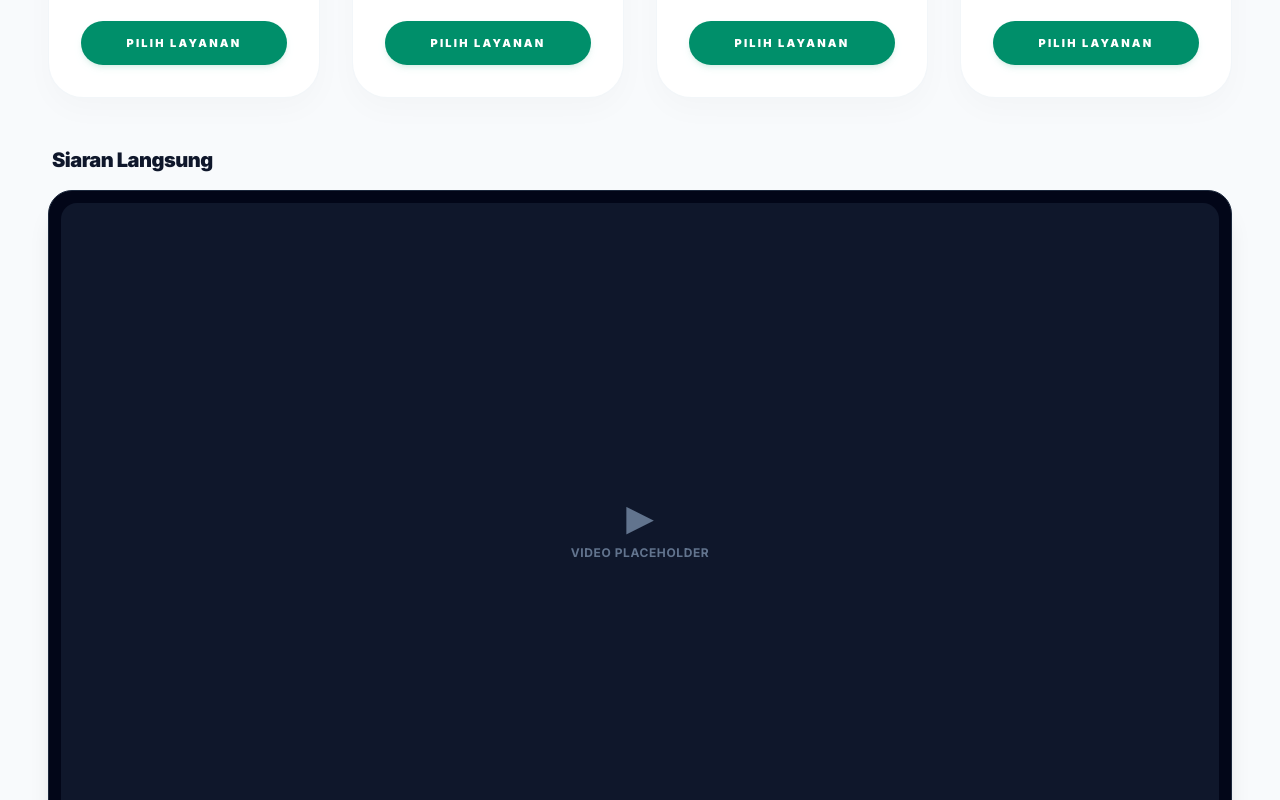
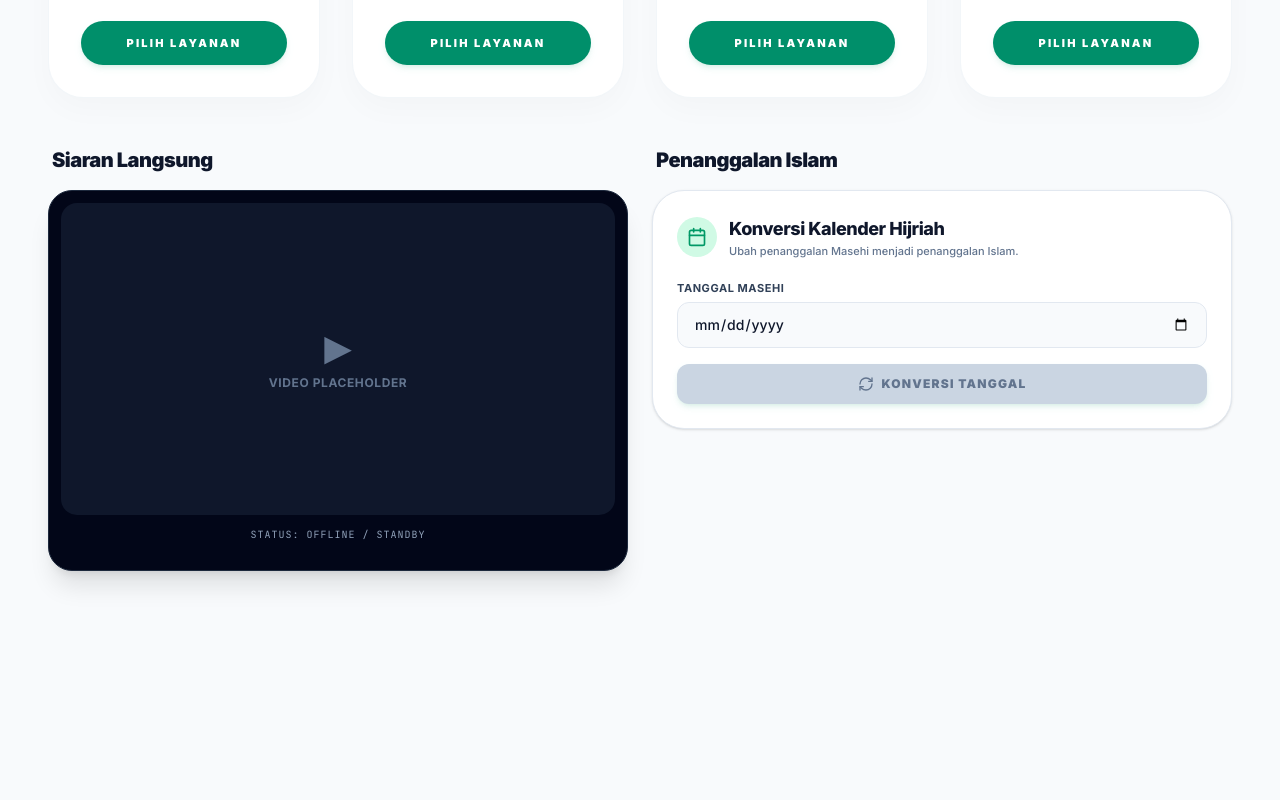
Before and after one commit to rakhmadirahman90/mesjidjamialabrar, a React (Vite) app: page / in a window 1280 px wide. Shown: the part 1520-2320 px from the top of the page. After the commit the page ends 2207 px from the top, so only its background shows below. Built offline with nearby package versions, Linux system fonts and the light colour scheme; no server answers; the database is empty; a web font is replaced by a local one.

Commit message:
feat: add Hijri date converter widget
Integrate a new HijriConverterWidget into the dashboard and reorganize the layout to accommodate interactive features alongside the live video section.

```diff
--- /dev/null
+++ b/src/components/HijriConverterWidget.tsx
@@ -0,0 +1,97 @@
+import React, { useState } from 'react';
+import { Calendar, RefreshCw } from 'lucide-react';
+
+export default function HijriConverterWidget() {
+  const [inputDate, setInputDate] = useState('');
+  const [hijriResult, setHijriResult] = useState('');
+
+  const calculateHijri = (dateStr: string) => {
+    if (!dateStr) return;
+    const gDate = new Date(dateStr);
+
+    // Simple robust Hijri estimation matching exact June 23, 2026 = 8 Muharram 1448 H
+    const refDate = new Date(2026, 5, 23); // June is 5 in JS Date
+    const diffTime = gDate.getTime() - refDate.getTime();
+    const diffDays = Math.round(diffTime / (1000 * 60 * 60 * 24));
+
+    let hijriDay = 8 + diffDays;
+    let hijriMonthIdx = 0; // Muharram
+    let hijriYear = 1448;
+
+    const hijriMonths = [
+      'Muḥarram', 'Ṣafar', 'Rabī‘ul Awwal', 'Rabī‘uts Tsānī',
+      'Jumādil Ūlā', 'Jumādits Tsānī', 'Rajab', 'Sya‘bān',
+      'Ramaḍān', 'Syawwāl', 'Dzulqa‘dah', 'Dzulhijjah'
+    ];
+
+    while (hijriDay > 30) {
+      const daysInMonth = (hijriMonthIdx % 2 === 0) ? 30 : 29;
+      if (hijriDay > daysInMonth) {
+        hijriDay -= daysInMonth;
+        hijriMonthIdx = (hijriMonthIdx + 1) % 12;
+        if (hijriMonthIdx === 0) hijriYear++;
+      } else {
+        break;
+      }
+    }
+
+    while (hijriDay <= 0) {
+      hijriMonthIdx = (hijriMonthIdx - 1 + 12) % 12;
+      if (hijriMonthIdx === 11) hijriYear--;
+      const daysInMonth = (hijriMonthIdx % 2 === 0) ? 30 : 29;
+      hijriDay += daysInMonth;
+    }
+
+    setHijriResult(`${hijriDay} ${hijriMonths[hijriMonthIdx]} ${hijriYear} H`);
+  };
+
+  const handleConvert = (e: React.FormEvent) => {
+    e.preventDefault();
+    calculateHijri(inputDate);
+  };
+
+  return (
+    <div className="bg-white border border-slate-200 rounded-[2rem] p-6 shadow-sm overflow-hidden relative group">
+      <div className="absolute top-0 right-0 w-32 h-32 bg-emerald-50 rounded-bl-full -z-10 transition-transform duration-500 group-hover:scale-110 opacity-50"></div>
+
+      <div className="flex items-center gap-3 mb-5">
+        <div className="w-10 h-10 rounded-full bg-emerald-100 flex items-center justify-center text-emerald-600">
+          <Calendar className="w-5 h-5" />
+        </div>
+        <div>
+          <h3 className="font-extrabold text-lg text-slate-900 tracking-tight">Konversi Kalender Hijriah</h3>
+          <p className="text-[11px] text-slate-500 font-medium">Ubah penanggalan Masehi menjadi penanggalan Islam.</p>
+        </div>
+      </div>
+
+      <form onSubmit={handleConvert} className="space-y-4">
+        <div>
+          <label className="text-[11px] font-bold text-slate-700 block mb-1.5 uppercase tracking-wider">Tanggal Masehi</label>
+          <input
+            type="date"
+            required
+            value={inputDate}
+            onChange={(e) => setInputDate(e.target.value)}
+            className="w-full bg-slate-50 border border-slate-200 rounded-xl px-4 py-3 text-sm font-medium text-slate-900 outline-none focus:border-emerald-500 focus:bg-white transition"
+          />
+        </div>
+
+        <button
+          type="submit"
+          disabled={!inputDate}
+          className="w-full bg-[#008F6A] hover:bg-[#007C5B] disabled:bg-slate-300 disabled:text-slate-500 text-white font-black text-xs px-5 py-3 rounded-xl shadow-md shadow-emerald-600/10 transition flex items-center justify-center gap-2 uppercase tracking-widest"
+        >
+          <RefreshCw className="w-4 h-4" />
+          Konversi Tanggal
+        </button>
+      </form>
+
+      {hijriResult && (
+        <div className="mt-5 bg-amber-50 border border-amber-200/60 rounded-xl p-4 text-center animate-fade-in">
+          <p className="text-[10px] font-bold text-amber-700 uppercase tracking-widest mb-1">Hasil Konversi Hijriah</p>
+          <p className="text-lg font-black text-slate-900 tracking-tight">{hijriResult}</p>
+        </div>
+      )}
+    </div>
+  );
+}
--- a/src/components/MasjidDashboard.tsx
+++ b/src/components/MasjidDashboard.tsx
@@ -12,6 +12,7 @@ import {
   CloudMoon
 } from 'lucide-react';
 import { PrayerTime } from '../types';
+import HijriConverterWidget from './HijriConverterWidget';
 
 interface MasjidDashboardProps {
   prayers: PrayerTime[];
@@ -346,10 +347,12 @@ export default function MasjidDashboard({
         </div>
       </section>
 
+      {/* Interactive Features Grid */}
+      <div className="grid grid-cols-1 lg:grid-cols-2 gap-6 pt-4">
         {/* Live Video Streaming Section */}
-      <section className="space-y-4 pt-4">
+        <section className="space-y-4">
           <h3 className="text-xl font-black text-slate-900 tracking-tight px-1">Siaran Langsung</h3>
-        <div className="bg-slate-950 rounded-3xl p-2 sm:p-3 border border-slate-800 shadow-xl">
+          <div className="bg-slate-950 rounded-3xl p-2 sm:p-3 border border-slate-800 shadow-xl h-[calc(100%-2.5rem)]">
              <div className="relative pt-[56.25%] rounded-2xl overflow-hidden bg-slate-900 flex items-center justify-center">
                <div className="absolute inset-0 flex flex-col items-center justify-center text-slate-500">
                  <span className="text-4xl mb-2">▶</span>
@@ -362,6 +365,13 @@ export default function MasjidDashboard({
           </div>
         </section>
 
+        {/* Hijri Converter Section */}
+        <section className="space-y-4">
+          <h3 className="text-xl font-black text-slate-900 tracking-tight px-1">Penanggalan Islam</h3>
+          <HijriConverterWidget />
+        </section>
+      </div>
+
     </div>
   );
 }
```
Lines whose indentation alone changed are shown as unchanged.
